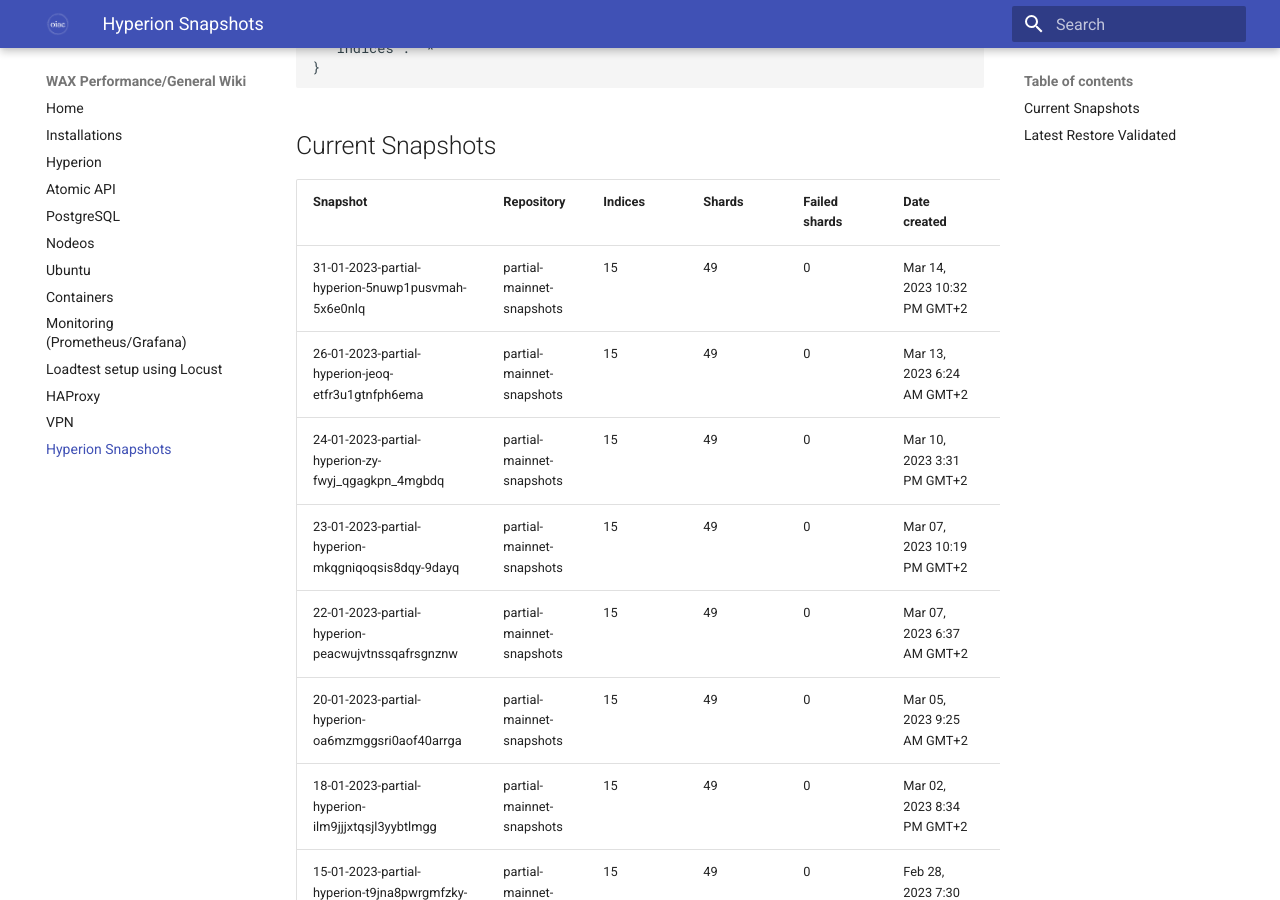
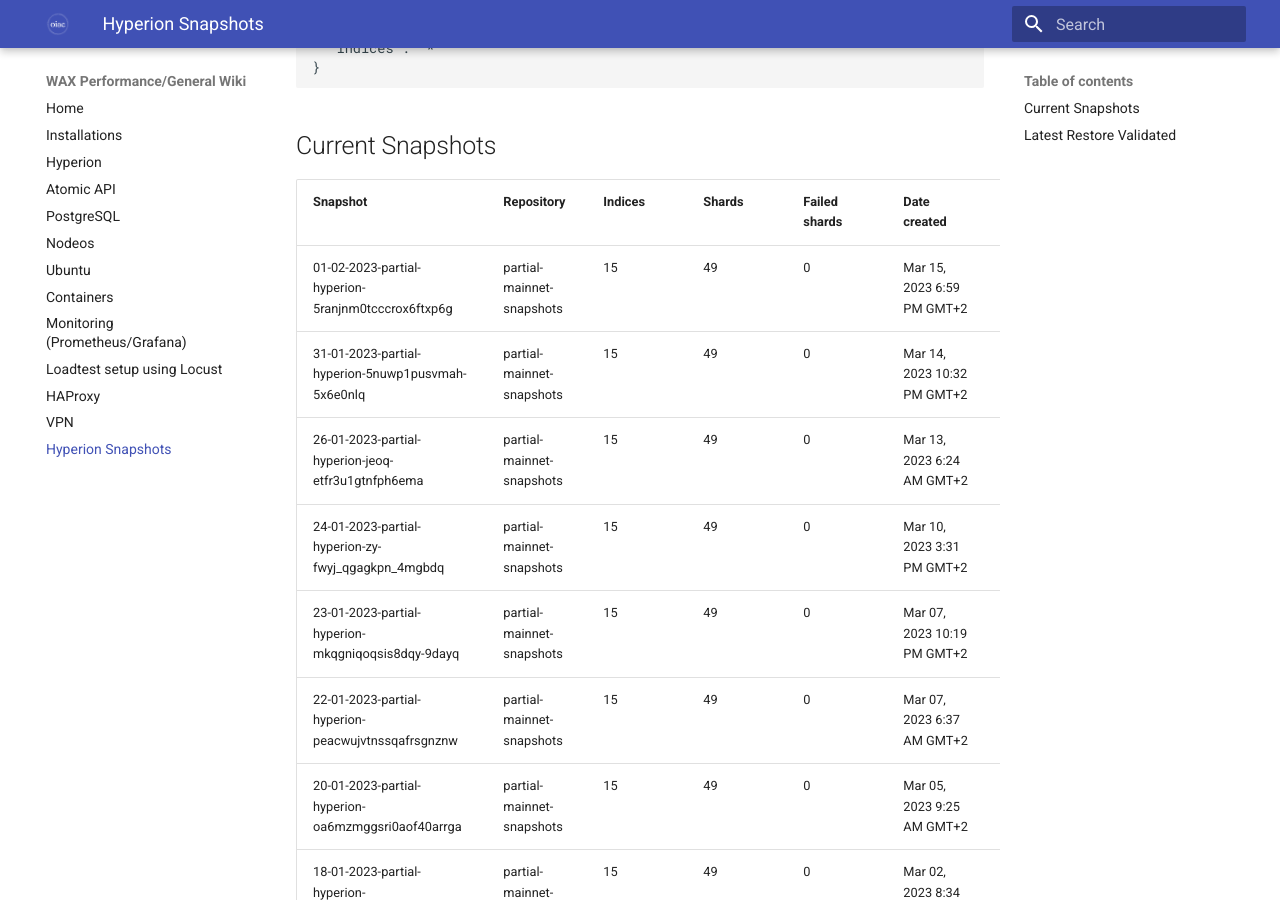
Before and after one commit to oneinacillian/wiki, an MkDocs documentation site: the page built from docs/snapshots.md, in a window 1280 px wide and 900 px high, scrolled down 2022 px. Built offline with MkDocs 1.6.1 and Material for MkDocs 9.7.7, drawn with Linux system fonts in a browser that asks for light colours.

Commit message:
Latest snapshot containst data from 01/02/2023. Oldest data available for restore from 13/12/2022

```diff
--- a/docs/snapshots.md
+++ b/docs/snapshots.md
@@ -60,6 +60,7 @@
 
 | Snapshot                                           | Repository                | Indices | Shards | Failed shards | Date created                | Duration |
 |----------------------------------------------------|---------------------------|---------|--------|---------------|-----------------------------|----------|
+| 01-02-2023-partial-hyperion-5ranjnm0tcccrox6ftxp6g | partial-mainnet-snapshots | 15      | 49     | 0             | Mar 15, 2023 6:59 PM GMT+2  | 27s      |
 | 31-01-2023-partial-hyperion-5nuwp1pusvmah-5x6e0nlq | partial-mainnet-snapshots | 15      | 49     | 0             | Mar 14, 2023 10:32 PM GMT+2 | 47s      |
 | 26-01-2023-partial-hyperion-jeoq-etfr3u1gtnfph6ema | partial-mainnet-snapshots | 15      | 49     | 0             | Mar 13, 2023 6:24 AM GMT+2  | 49s      |
 | 24-01-2023-partial-hyperion-zy-fwyj_qgagkpn_4mgbdq | partial-mainnet-snapshots | 15      | 49     | 0             | Mar 10, 2023 3:31 PM GMT+2  | 46s      |
```
